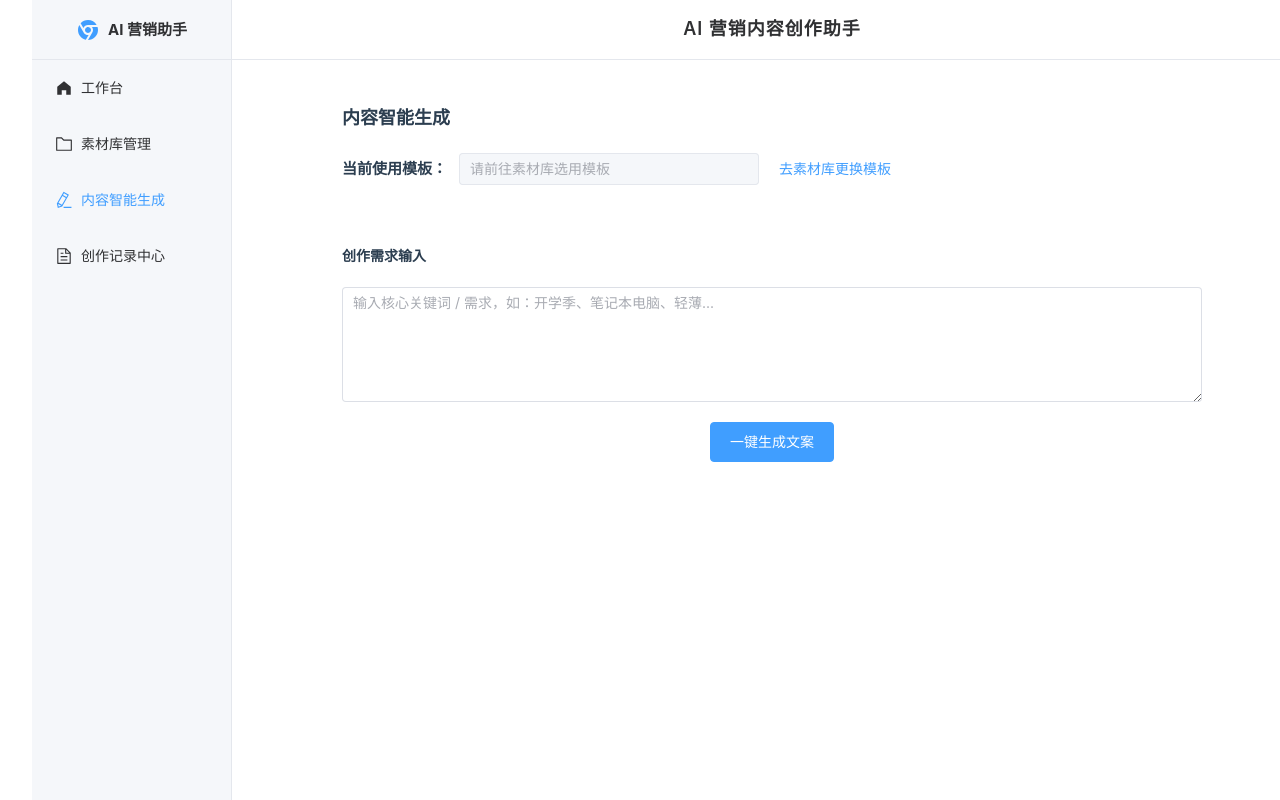
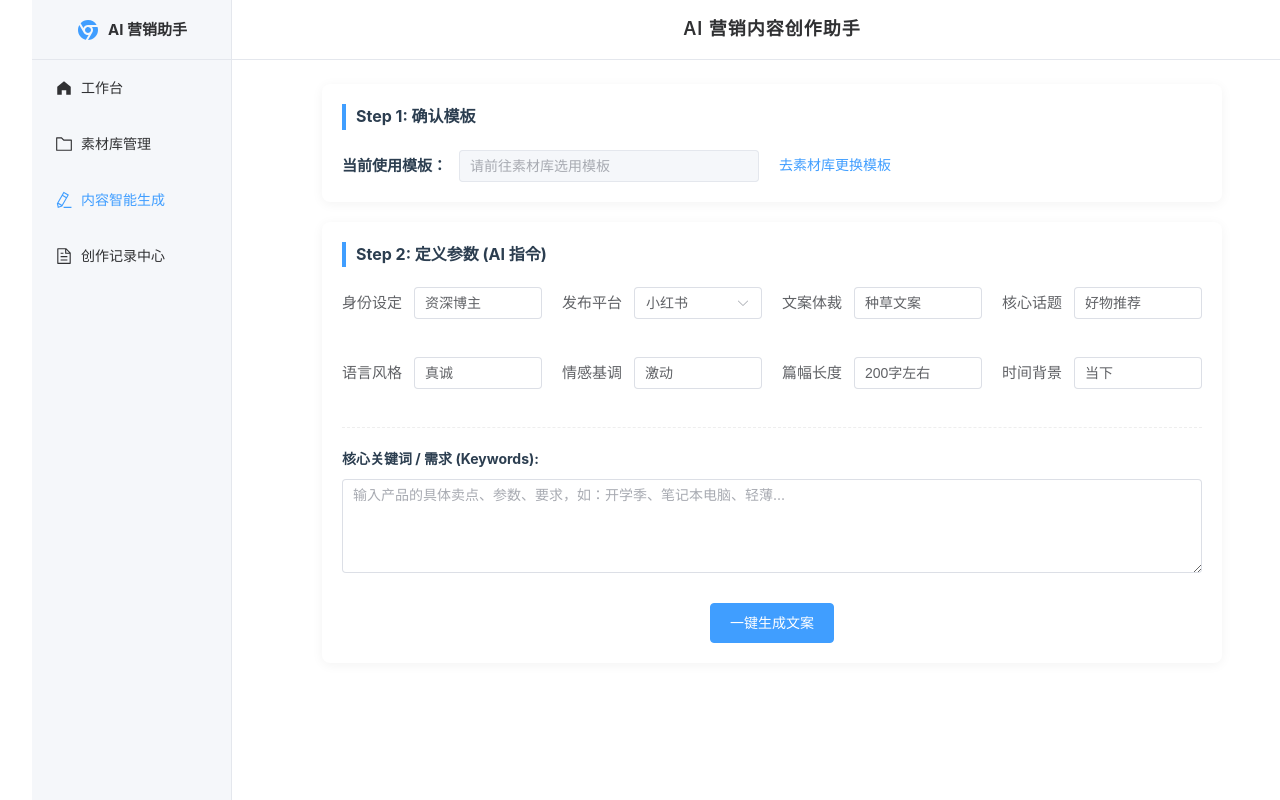
Before and after one commit to StrachWi/AI-Content-Agent, a Vue app in the folder frontend/: page /generate in a window 1280 px wide. Shown: the top 800 px of the page. Built offline with nearby package versions, Linux system fonts and the light colour scheme.

Commit message:
暂时修改了GenerateView中的数据层、视图层、样式层

```diff
--- a/frontend/src/views/GenerateView.vue
+++ b/frontend/src/views/GenerateView.vue
@@ -7,9 +7,20 @@ const isLoading = ref(false)
 const hasResult = ref(false)
 const isEdit = ref(false)
 
+// 【修改点1】扩充 inputData，加入新增的 8 个维度，给个默认值方便演示
 const inputData = ref({
-  template: '', // 这里只存模板名称用于展示
-  keywords: ''
+  template: '', // 保持不变：只存模板名称用于展示
+  keywords: '', // 保持不变：核心需求
+
+  // --- 新增的 8 个“钉子”参数 ---
+  identity: '资深博主',
+  genre: '种草文案',
+  time: '当下',
+  platform: '小红书',
+  topic: '好物推荐',
+  style: '真诚',
+  emotion: '激动',
+  length: '200字左右'
 })
 
 const resultData = ref({
@@ -17,13 +28,17 @@ const resultData = ref({
   redbook: ''
 })
 
-// --- 初始化：检查是否有从素材库选用的模板 ---
+// --- 初始化：逻辑保持不变 ---
 onMounted(() => {
   const templateStr = localStorage.getItem('selectedTemplate')
   if (templateStr) {
     const template = JSON.parse(templateStr)
     // 自动回填模板名称
     inputData.value.template = template.name
+
+    // (可选优化) 如果模板里自带了平台属性，自动填入 platform 字段
+    if (template.platform) inputData.value.platform = template.platform
+
     ElMessage.success(`已自动加载模板：${template.name}`)
   }
 })
@@ -34,15 +49,18 @@ const handleGenerate = () => {
 
   isLoading.value = true
 
-  // TODO: 这里 3组同学 需要接入真实的 /api/generate 接口
-  // 目前是模拟效果
+  // TODO: 3组同学请注意！
+  // 你们接入 API 时，发送给后端的参数应该是 inputData.value 的全部内容
+  // 包含：template_id, keywords, identity, genre, time... 等等
+
+  // 模拟效果 (保持你的逻辑不变，只是让结果更丰富一点，证明参数生效了)
   setTimeout(() => {
     isLoading.value = false
     hasResult.value = true
 
     // 模拟结果
-    resultData.value.douyin = `【抖音脚本】\n场景：${inputData.value.keywords}\n(这是模拟的生成结果，请3组接入API)...`
-    resultData.value.redbook = `【小红书文案】\n标题：${inputData.value.keywords} 绝绝子！\n(这是模拟的生成结果，请3组接入API)...`
+    resultData.value.douyin = `【抖音脚本】\n身份设定：${inputData.value.identity}\n场景：${inputData.value.keywords}\n风格：${inputData.value.style}\n(这是模拟结果)...`
+    resultData.value.redbook = `【小红书文案】\n发布平台：${inputData.value.platform}\n标题：${inputData.value.keywords} 绝绝子！\n情感基调：${inputData.value.emotion}\n(这是模拟结果)...`
   }, 2000)
 }
 
@@ -55,9 +73,9 @@ const copyText = (text) => {
 <template>
   <div class="generate-container">
 
-    <!-- 1. 顶部模板信息 -->
+    <!-- 1. 顶部模板信息 (保持不变) -->
     <div class="section-card">
-      <div class="section-title">内容智能生成</div>
+      <div class="section-title">Step 1: 确认模板</div>
       <div class="form-row">
         <span class="label">当前使用模板：</span>
         <el-input
@@ -70,15 +88,53 @@ const copyText = (text) => {
       </div>
     </div>
 
-    <!-- 2. 中部输入区 -->
+    <!-- 2. 中部输入区 (【修改点2】布局升级) -->
     <div class="section-card mt-20">
-      <div class="section-title small">创作需求输入</div>
-      <el-input
-        v-model="inputData.keywords"
-        type="textarea"
-        :rows="5"
-        placeholder="输入核心关键词 / 需求，如：开学季、笔记本电脑、轻薄..."
-      />
+      <div class="section-title">Step 2: 定义参数 (AI 指令)</div>
+
+      <!-- 新增：8个参数的网格布局 -->
+      <div class="params-grid">
+        <el-form-item label="身份设定">
+          <el-input v-model="inputData.identity" placeholder="如：美妆博主" />
+        </el-form-item>
+        <el-form-item label="发布平台">
+          <el-select v-model="inputData.platform" style="width: 100%">
+            <el-option value="小红书" label="小红书" />
+            <el-option value="抖音" label="抖音" />
+            <el-option value="知乎" label="知乎" />
+          </el-select>
+        </el-form-item>
+        <el-form-item label="文案体裁">
+          <el-input v-model="inputData.genre" placeholder="如：脚本/笔记" />
+        </el-form-item>
+        <el-form-item label="核心话题">
+          <el-input v-model="inputData.topic" placeholder="如：好物分享" />
+        </el-form-item>
+        <el-form-item label="语言风格">
+          <el-input v-model="inputData.style" placeholder="如：幽默/专业" />
+        </el-form-item>
+        <el-form-item label="情感基调">
+          <el-input v-model="inputData.emotion" placeholder="如：激动/客观" />
+        </el-form-item>
+        <el-form-item label="篇幅长度">
+          <el-input v-model="inputData.length" placeholder="如：200字" />
+        </el-form-item>
+        <el-form-item label="时间背景">
+          <el-input v-model="inputData.time" placeholder="如：当下/开学季" />
+        </el-form-item>
+      </div>
+
+      <!-- 原有的大输入框 (保持不变，加了点间距) -->
+      <div class="big-input-area">
+        <div class="label-text">核心关键词 / 需求 (Keywords):</div>
+        <el-input
+          v-model="inputData.keywords"
+          type="textarea"
+          :rows="4"
+          placeholder="输入产品的具体卖点、参数、要求，如：开学季、笔记本电脑、轻薄..."
+        />
+      </div>
+
       <div class="btn-area">
         <el-button type="primary" size="large" :loading="isLoading" @click="handleGenerate">
           {{ isLoading ? 'AI 正在思考中...' : '一键生成文案' }}
@@ -86,7 +142,7 @@ const copyText = (text) => {
       </div>
     </div>
 
-    <!-- 3. 结果展示区 -->
+    <!-- 3. 结果展示区 (保持不变) -->
     <div class="section-card mt-20" v-if="hasResult">
       <el-tabs type="border-card">
         <el-tab-pane label="抖音版">
@@ -124,23 +180,45 @@ const copyText = (text) => {
 .generate-container {
   max-width: 900px;
   margin: 0 auto;
+  padding-bottom: 50px; /* 底部留白 */
 }
 .section-card {
   background: #fff;
   padding: 20px;
   border-radius: 8px;
+  box-shadow: 0 2px 12px 0 rgba(0,0,0,0.05); /*稍微加点阴影好看*/
 }
 .mt-20 { margin-top: 20px; }
 .ml-20 { margin-left: 20px; }
 .section-title {
-  font-size: 18px;
+  font-size: 16px;
   font-weight: bold;
   margin-bottom: 20px;
+  border-left: 4px solid #409EFF; /* 加个蓝条装饰 */
+  padding-left: 10px;
 }
 .section-title.small { font-size: 14px; }
 .form-row { display: flex; align-items: center; }
 .label { margin-right: 12px; font-weight: bold; }
-.btn-area { margin-top: 20px; text-align: center; }
+.btn-area { margin-top: 30px; text-align: center; } /* 增加间距 */
 .result-header { display: flex; justify-content: space-between; margin-bottom: 10px; }
 .result-actions { margin-top: 20px; display: flex; justify-content: flex-end; gap: 10px; }
+
+/* 【修改点3】新增网格布局样式 */
+.params-grid {
+  display: grid;
+  grid-template-columns: repeat(4, 1fr); /* 一行4个 */
+  gap: 20px;
+  margin-bottom: 20px;
+}
+.big-input-area {
+  margin-top: 20px;
+  border-top: 1px dashed #eee; /* 加个虚线分隔 */
+  padding-top: 20px;
+}
+.label-text {
+  font-weight: bold;
+  margin-bottom: 8px;
+  font-size: 14px;
+}
 </style>
```
